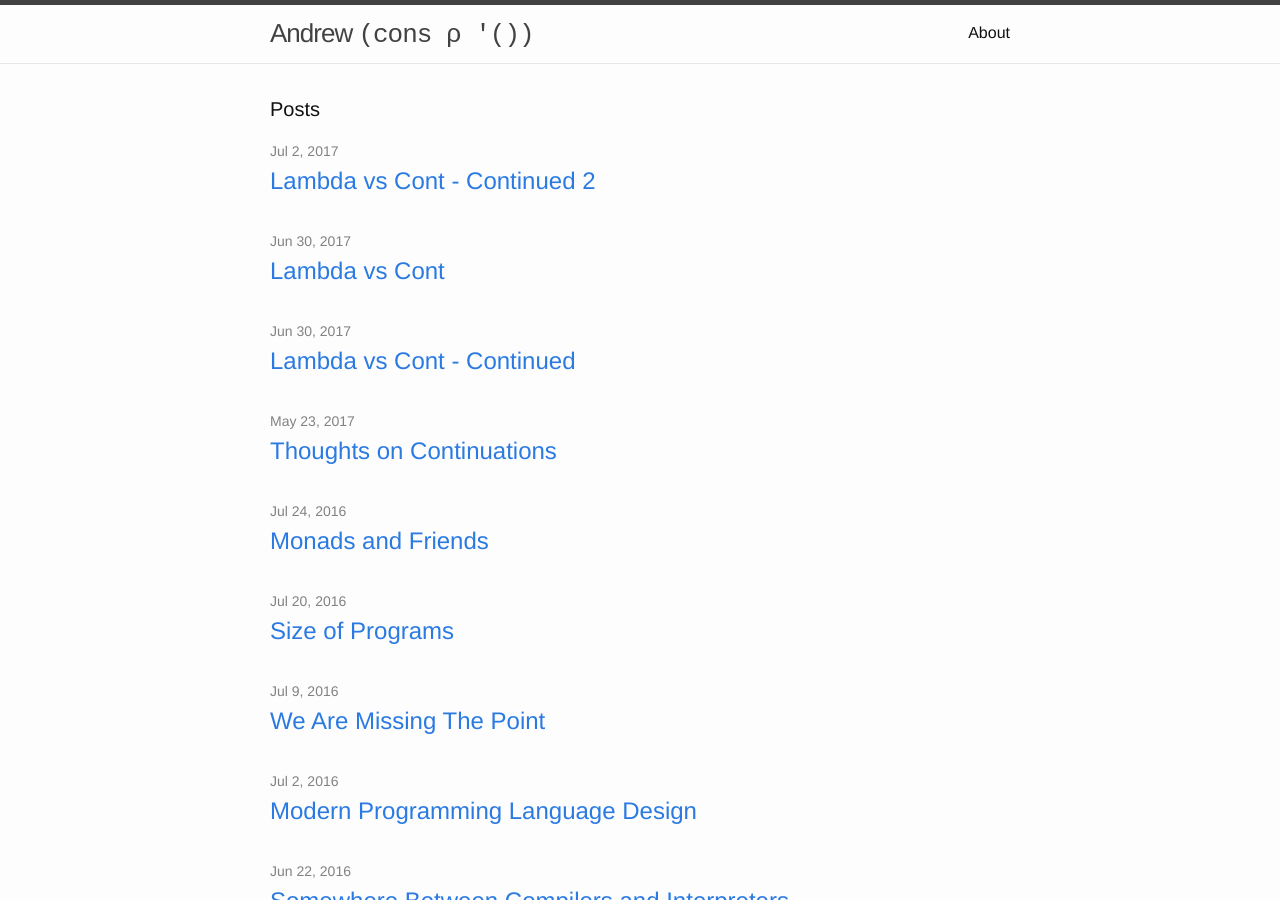
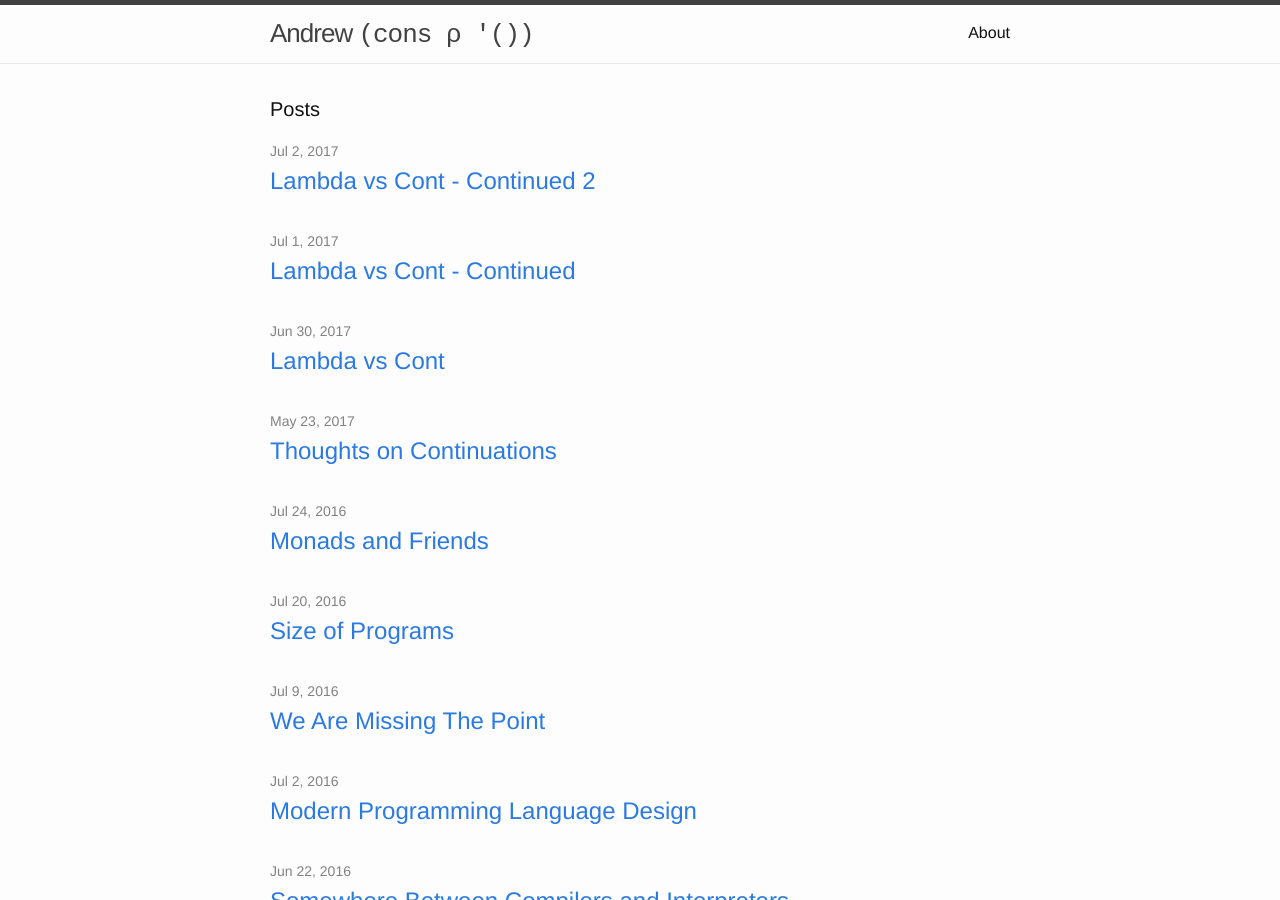
Before and after one commit to aconz2/aconz2.github.io, a Jekyll site: the page built from index.html, in a window 1280 px wide and 900 px high. Built offline with Jekyll 4.4.1, drawn with Linux system fonts in a browser that asks for light colours.

Commit message:
update date

```diff
--- a/_posts/2017-06-30-Lambda-vs-Cont---Cont.md
+++ b/_posts/2017-06-30-Lambda-vs-Cont---Cont.md
@@ -1,7 +1,7 @@
 ---
 layout: post
 title:  "Lambda vs Cont - Continued"
-date:   2017-06-30
+date:   2017-07-01
 categories:
 ---
 
```
